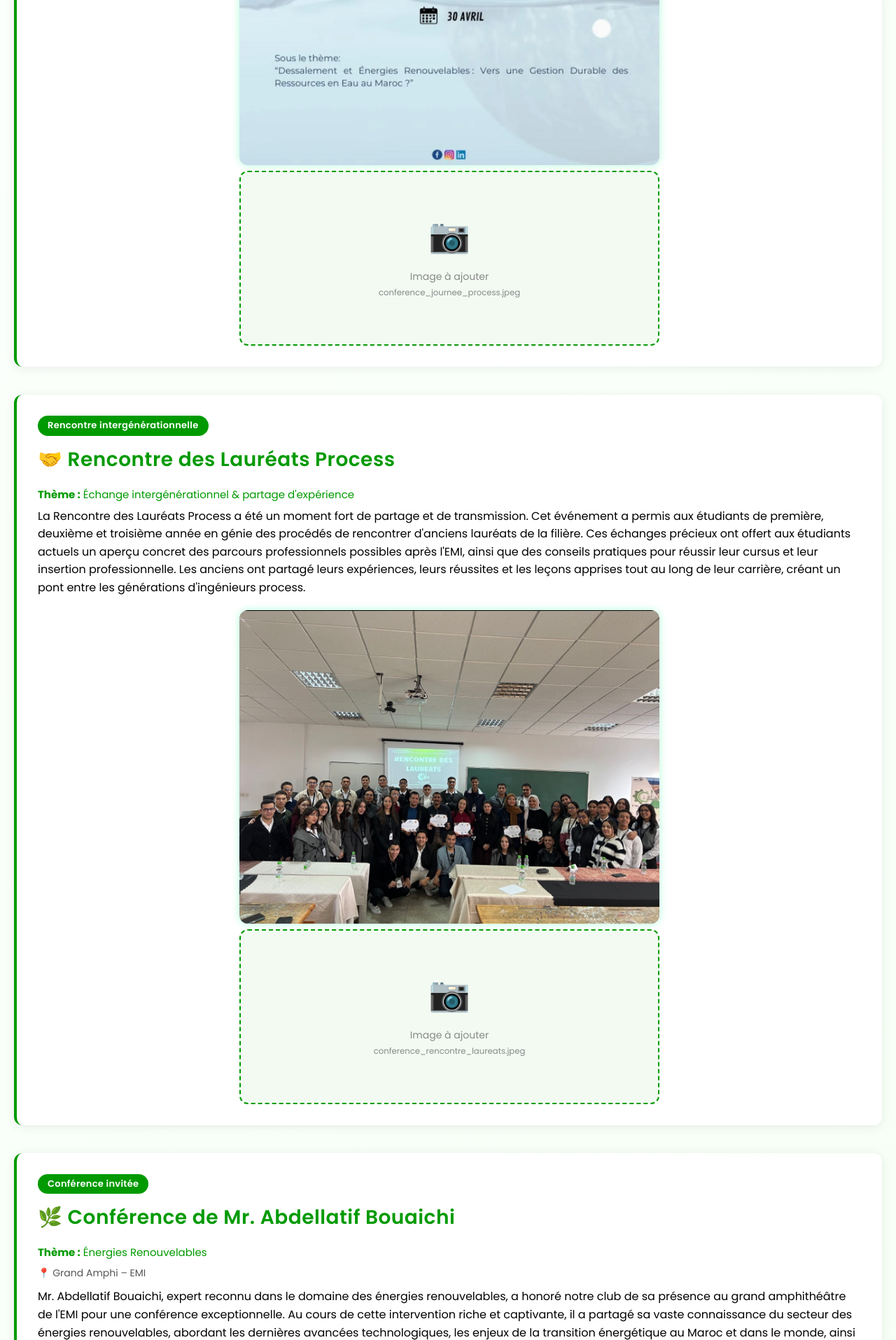
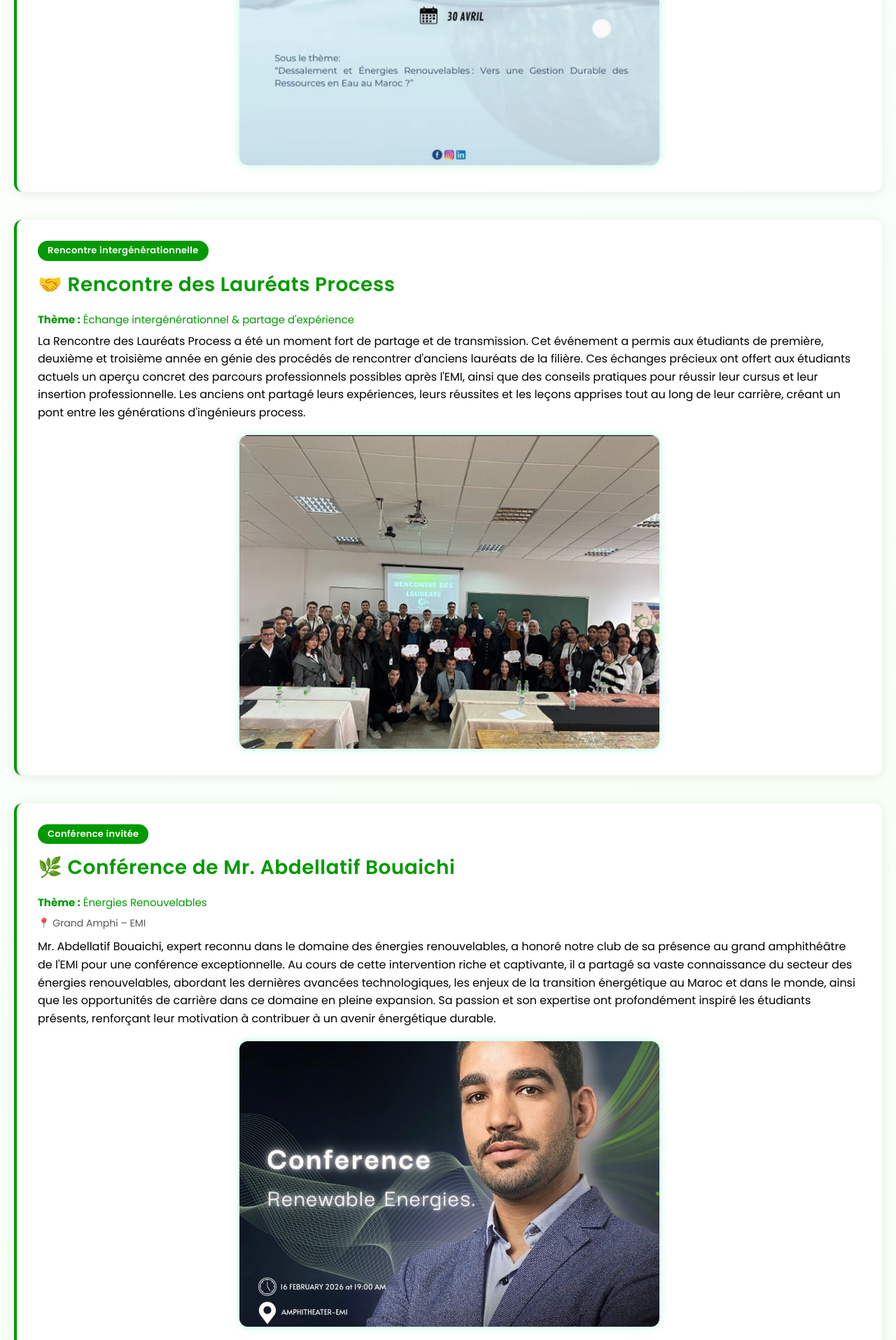
Before and after one commit to TahaBo04/GPI, a Flask app: template app/templates/conferences.html in a window 1280 px wide. Shown: the part 1069-2984 px from the top of the page at 70% size. Run offline with Flask 3, Linux system fonts and the light colour scheme; the template is opened without the code that fills it, so the values that code supplies are empty.

Commit message:
Remove image placeholders from conferences.html

```diff
--- a/app/templates/conferences.html
+++ b/app/templates/conferences.html
@@ -37,10 +37,6 @@
         <img src="{{ url_for('static', filename='uploads/conference_journee_process.jpeg') }}"
              alt="Journée Process – Dessalement & Énergies Renouvelables"
              onerror="this.style.display='none'; this.nextElementSibling.style.display='flex';">
-        <div class="image-placeholder">
-            <span>📷</span>
-            <p>Image à ajouter<br><small>conference_journee_process.jpeg</small></p>
-        </div>
     </div>
 </section>
 
@@ -62,10 +58,6 @@
         <img src="{{ url_for('static', filename='uploads/conference_rencontre_laureats.jpeg') }}"
              alt="Rencontre des Lauréats Process"
              onerror="this.style.display='none'; this.nextElementSibling.style.display='flex';">
-        <div class="image-placeholder">
-            <span>📷</span>
-            <p>Image à ajouter<br><small>conference_rencontre_laureats.jpeg</small></p>
-        </div>
     </div>
 </section>
 
@@ -88,10 +80,6 @@
         <img src="{{ url_for('static', filename='uploads/conference_bouaichi.jpeg') }}"
              alt="Conférence Mr. Abdellatif Bouaichi – Énergies Renouvelables"
              onerror="this.style.display='none'; this.nextElementSibling.style.display='flex';">
-        <div class="image-placeholder">
-            <span>📷</span>
-            <p>Image à ajouter<br><small>conference_bouaichi.jpeg</small></p>
-        </div>
     </div>
 </section>
 
```
